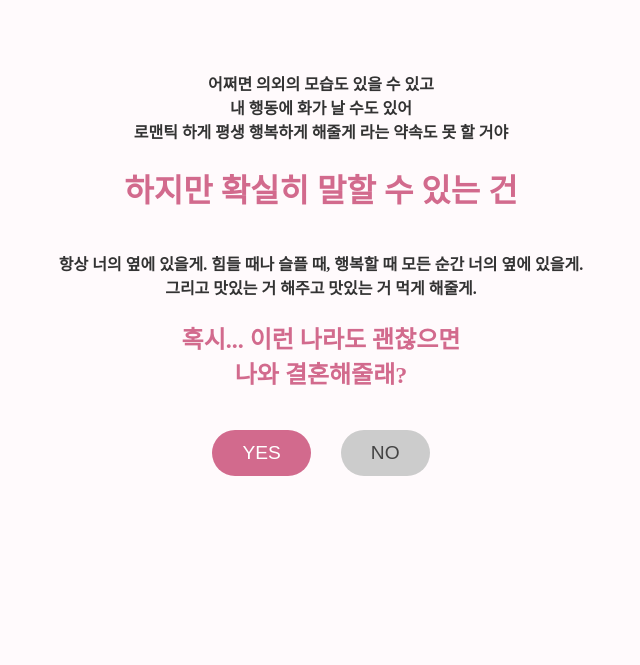
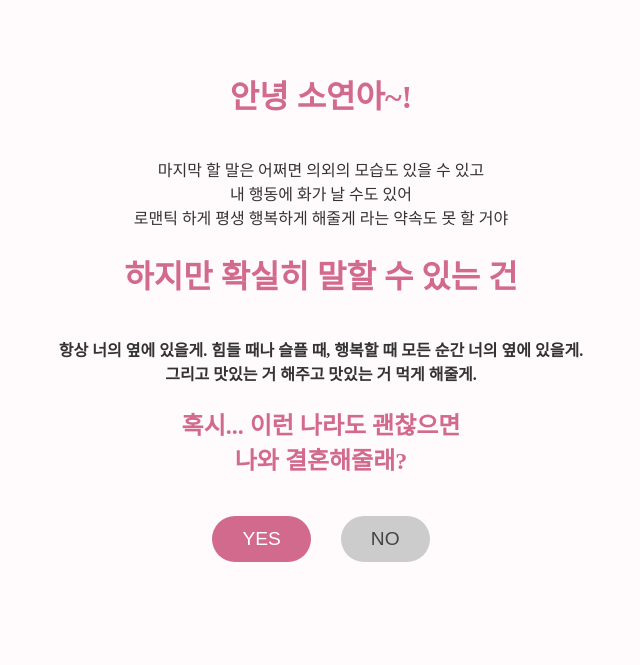
Before and after one commit to JeongHwan96/propos, a plain HTML site: page proposal.html in a window 1280 px wide. Shown: the whole page, without its empty margins (319-959 px from the left). Drawn offline with Linux system fonts and the light colour scheme.

```diff
--- a/proposal.html
+++ b/proposal.html
@@ -95,8 +95,9 @@
   </style>
 </head>
 <body>
-  <h4>
-    어쩌면 의외의 모습도 있을 수 있고<br>
+
+    <h1>안녕 소연아~!<br></h1>
+    <h4></h4>마지막 할 말은 어쩌면 의외의 모습도 있을 수 있고<br>
     내 행동에 화가 날 수도 있어<br>
     로맨틱 하게 평생 행복하게 해줄게 라는 약속도 못 할 거야
   </h4>
```
